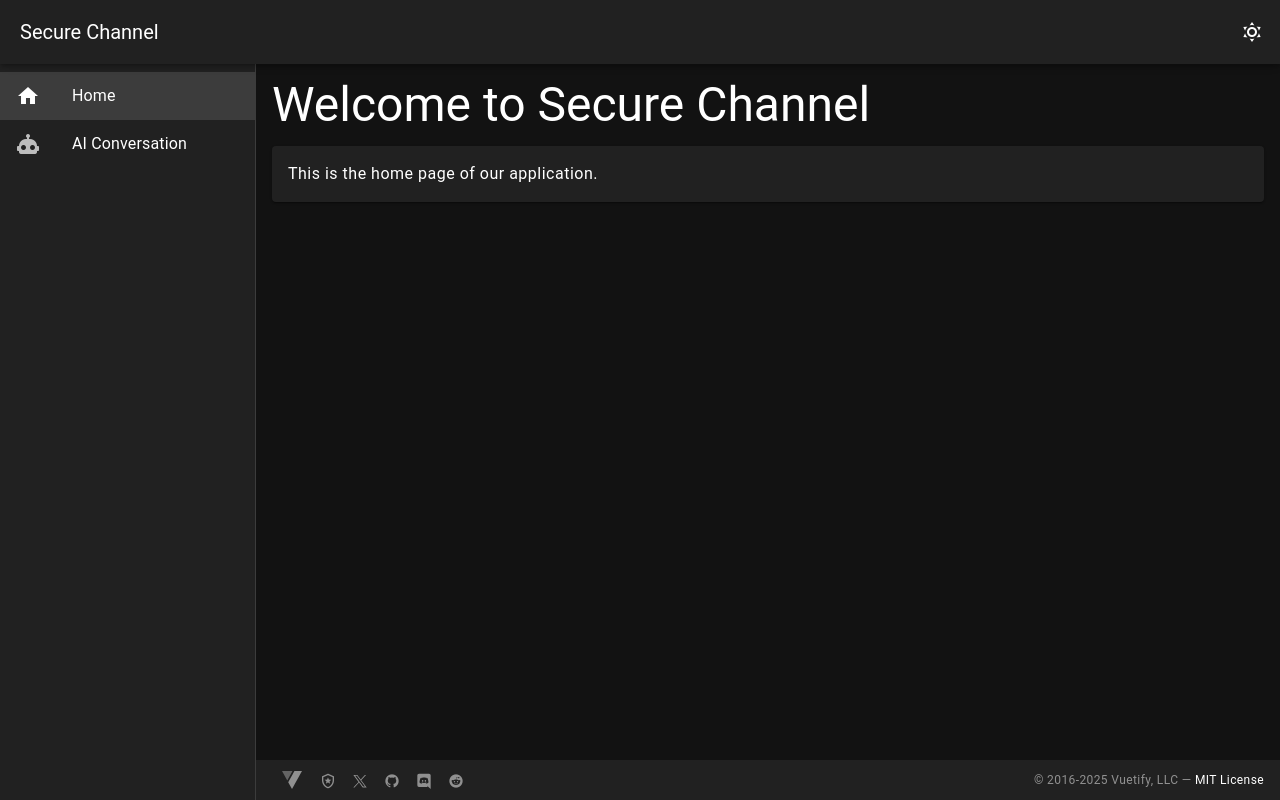
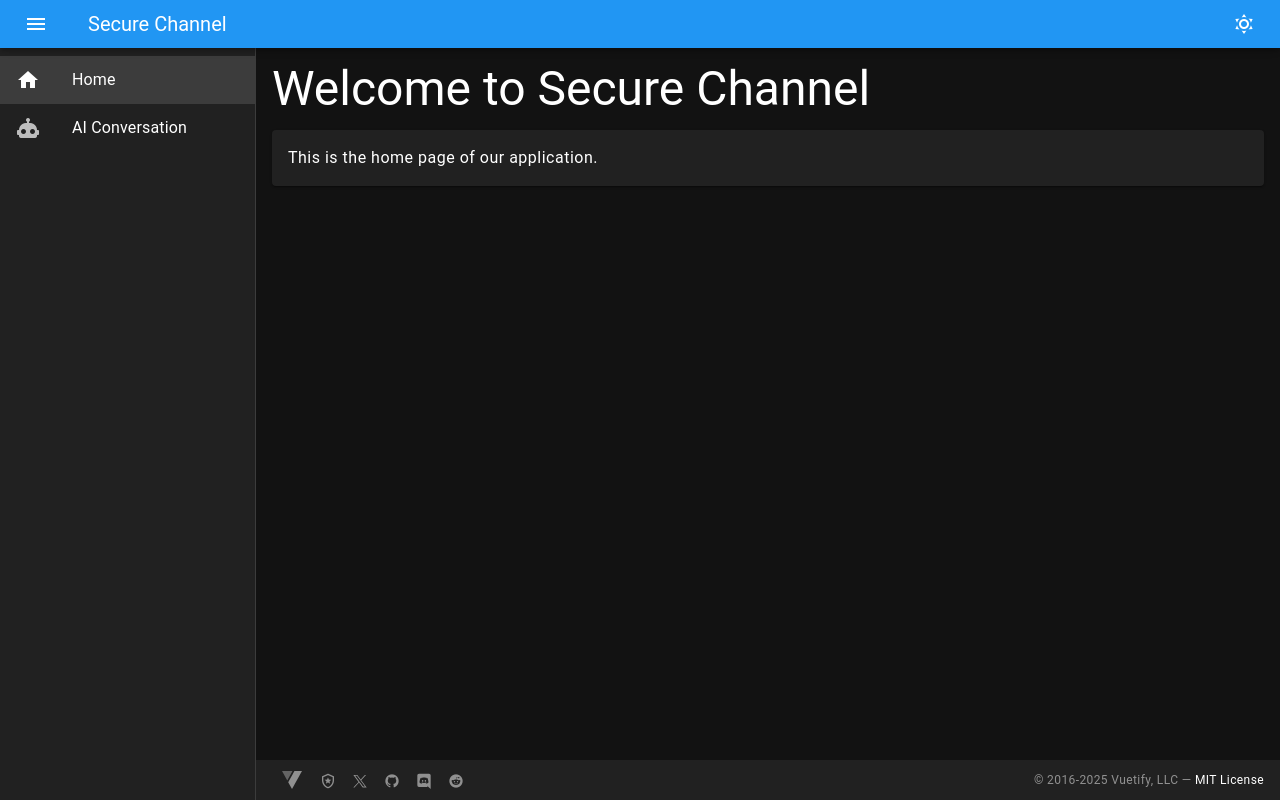
Before and after one commit to webjestic/schannel-vue, a Vue app: page / in a window 1280 px wide. Built offline with nearby package versions, Linux system fonts and the light colour scheme.

Commit message:
refactor(template) layour changed into several files

```diff
--- /dev/null
+++ b/src/components/AppHeader.vue
@@ -0,0 +1,45 @@
+<template>
+  <v-app-bar
+    color="primary"
+    density="compact"
+    class="d-flex align-center px-2"
+  >
+    <v-app-bar-nav-icon
+      class="me-2"
+      @click="$emit('toggle-nav')"
+    />
+
+    <v-app-bar-title>Secure Channel</v-app-bar-title>
+
+
+    <v-btn
+      icon
+      @click="toggleTheme"
+    >
+      <v-icon>{{ theme.global.current.value.dark ? 'mdi-weather-sunny' : 'mdi-weather-night' }}</v-icon>
+    </v-btn>
+  </v-app-bar>
+</template>
+
+<script>
+import { useTheme } from 'vuetify'
+import logo from '../assets/logo.png'
+
+export default {
+  name: 'AppHeader',
+  emits: ['toggle-nav'],
+  setup() {
+    const theme = useTheme()
+
+    const toggleTheme = () => {
+      theme.global.name.value = theme.global.current.value.dark ? 'light' : 'dark'
+    }
+
+    return {
+      theme,
+      toggleTheme,
+      logo
+    }
+  }
+}
+</script>
--- a/src/components/AppLayout.vue
+++ b/src/components/AppLayout.vue
@@ -1,57 +1,32 @@
 <template>
   <v-layout class="rounded rounded-md">
-    <v-app-bar title="Secure Channel">
-      <v-spacer />
-      <v-btn
-        icon
-        @click="toggleTheme"
-      >
-        <v-icon>{{ theme.global.current.value.dark ? 'mdi-weather-sunny' : 'mdi-weather-night' }}</v-icon>
-      </v-btn>
-    </v-app-bar>
-
-    <v-navigation-drawer>
-      <v-list>
-        <v-list-item
-          to="/"
-          title="Home"
-          prepend-icon="mdi-home"
-        />
-        <v-list-item
-          to="/ai-conversation"
-          title="AI Conversation"
-          prepend-icon="mdi-robot"
-        />
-      </v-list>
-    </v-navigation-drawer>
-
+    <AppHeader @toggle-nav="drawer = !drawer" />
+    <AppNavigation v-model="drawer" />
     <v-main>
       <router-view />
     </v-main>
-
     <AppFooter />
   </v-layout>
 </template>
 
 <script>
-import { useTheme } from 'vuetify'
+import { ref } from 'vue'
+import AppHeader from './AppHeader.vue'
+import AppNavigation from './AppNavigation.vue'
 import AppFooter from './AppFooter.vue'
 
 export default {
   name: 'AppLayout',
   components: {
+    AppHeader,
+    AppNavigation,
     AppFooter
   },
   setup() {
-    const theme = useTheme()
-
-    const toggleTheme = () => {
-      theme.global.name.value = theme.global.current.value.dark ? 'light' : 'dark'
-    }
+    const drawer = ref(true)
 
     return {
-      theme,
-      toggleTheme
+      drawer
     }
   }
 }
--- /dev/null
+++ b/src/components/AppNavigation.vue
@@ -0,0 +1,39 @@
+<template>
+  <v-navigation-drawer v-model="drawer">
+    <v-list>
+      <v-list-item
+        to="/"
+        title="Home"
+        prepend-icon="mdi-home"
+      />
+      <v-list-item
+        to="/ai-conversation"
+        title="AI Conversation"
+        prepend-icon="mdi-robot"
+      />
+    </v-list>
+  </v-navigation-drawer>
+</template>
+
+<script>
+export default {
+  name: 'AppNavigation',
+  props: {
+    modelValue: {
+      type: Boolean,
+      default: true
+    }
+  },
+  emits: ['update:modelValue'],
+  computed: {
+    drawer: {
+      get() {
+        return this.modelValue;
+      },
+      set(value) {
+        this.$emit('update:modelValue', value);
+      }
+    }
+  }
+}
+</script>
--- a/src/pages/ai-conversation.vue
+++ b/src/pages/ai-conversation.vue
@@ -1,5 +1,8 @@
 <template>
-  <v-container class="d-flex flex-column" style="height: calc(100vh - 150px)">
+  <v-container
+    class="d-flex flex-column"
+    style="height: calc(100vh - 150px)"
+  >
     <!-- Chat messages area -->
     <v-card class="flex-grow-1 mb-4 overflow-y-auto">
       <v-card-text>
```
Also changed, not shown: src/assets/f699579f.png (added), 1 other file (tests, documents, lock files or other folders).
